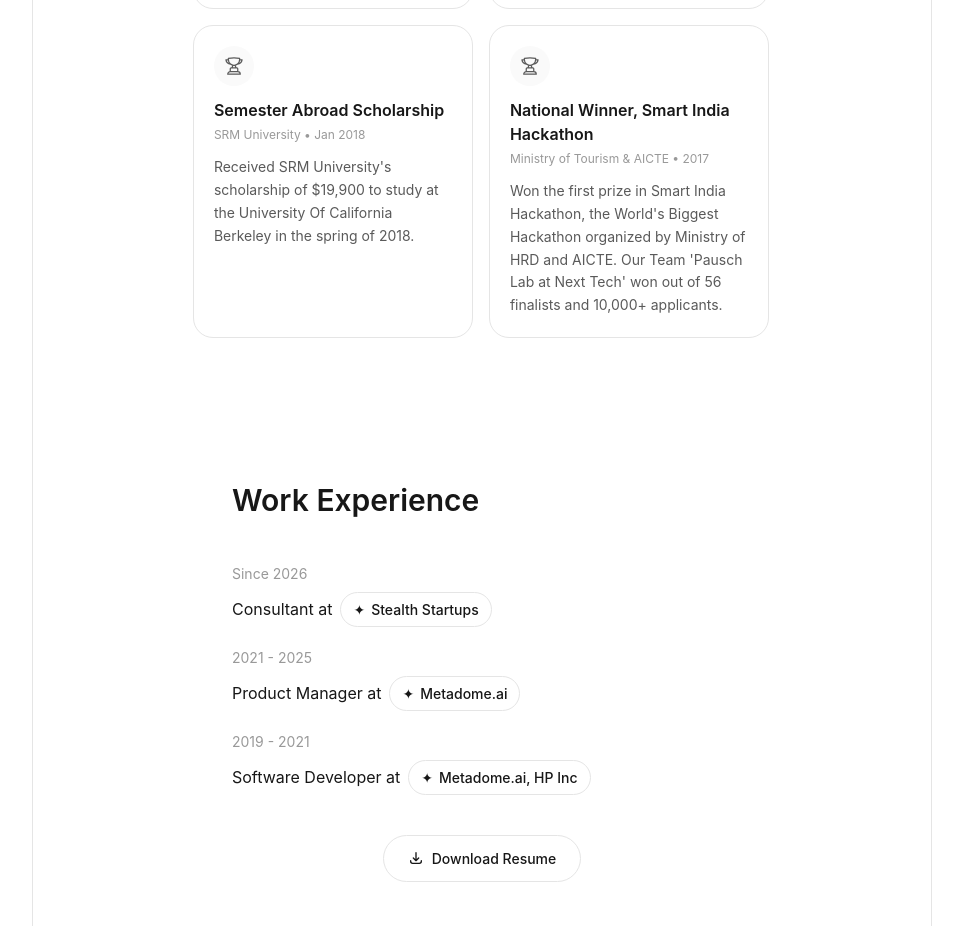
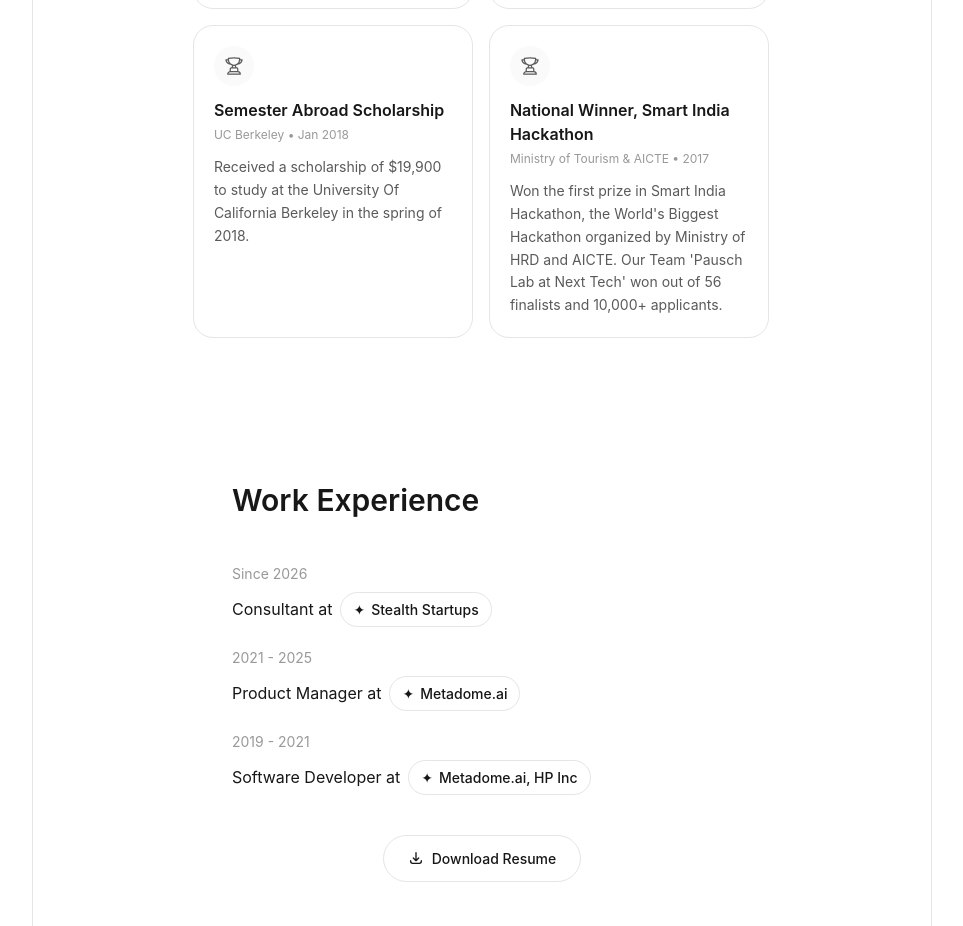
Before and after one commit to Hiccup99/myportfolio, a React (Vite) app: page / in a window 1280 px wide. Shown: the part 3920-4846 px from the top of the page, without its empty margins (158-1121 px from the left). Built offline with nearby package versions, Linux system fonts and the light colour scheme; a web font is replaced by a local one.

Commit message:
content update

```diff
--- a/src/components/Awards.tsx
+++ b/src/components/Awards.tsx
@@ -20,10 +20,10 @@ const Awards = () => {
     },
     {
       title: 'Semester Abroad Scholarship',
-      org: 'SRM University',
+      org: 'UC Berkeley',
       date: 'Jan 2018',
       description:
-        "Received SRM University's scholarship of $19,900 to study at the University Of California Berkeley in the spring of 2018.",
+        'Received a scholarship of $19,900 to study at the University Of California Berkeley in the spring of 2018.',
     },
     {
       title: 'National Winner, Smart India Hackathon',
```
